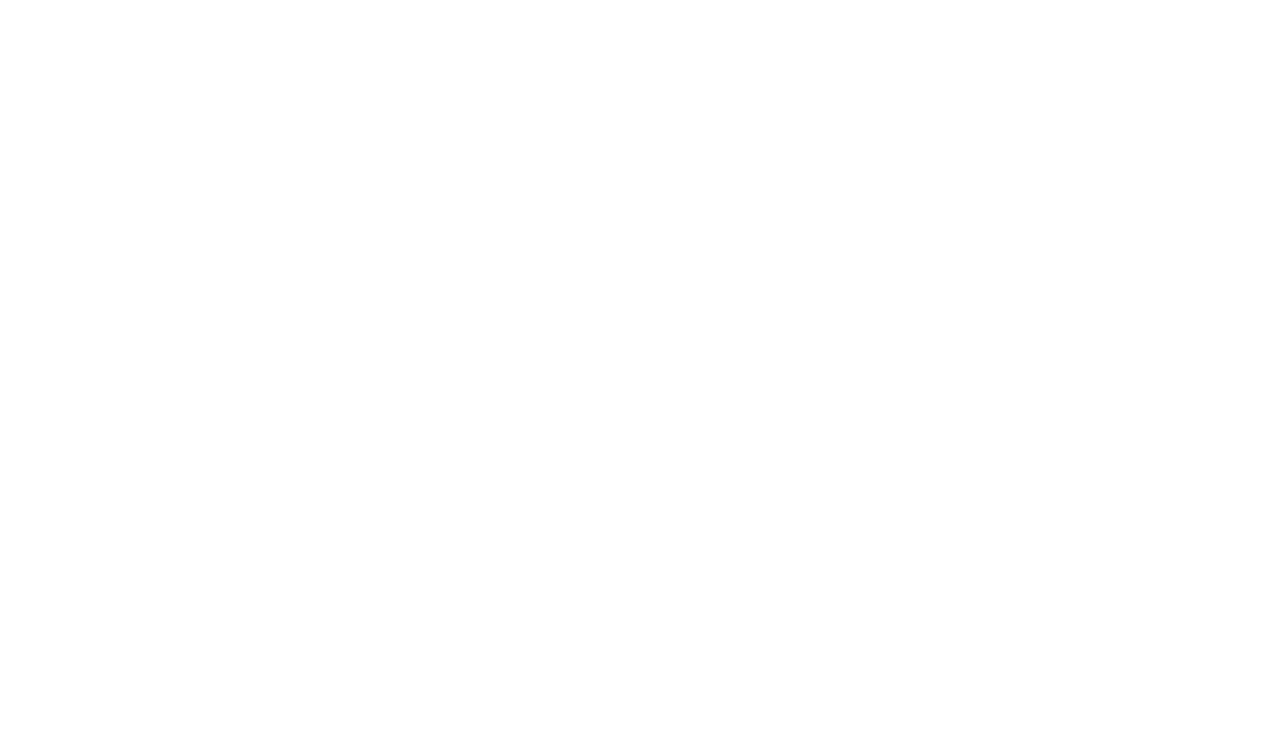
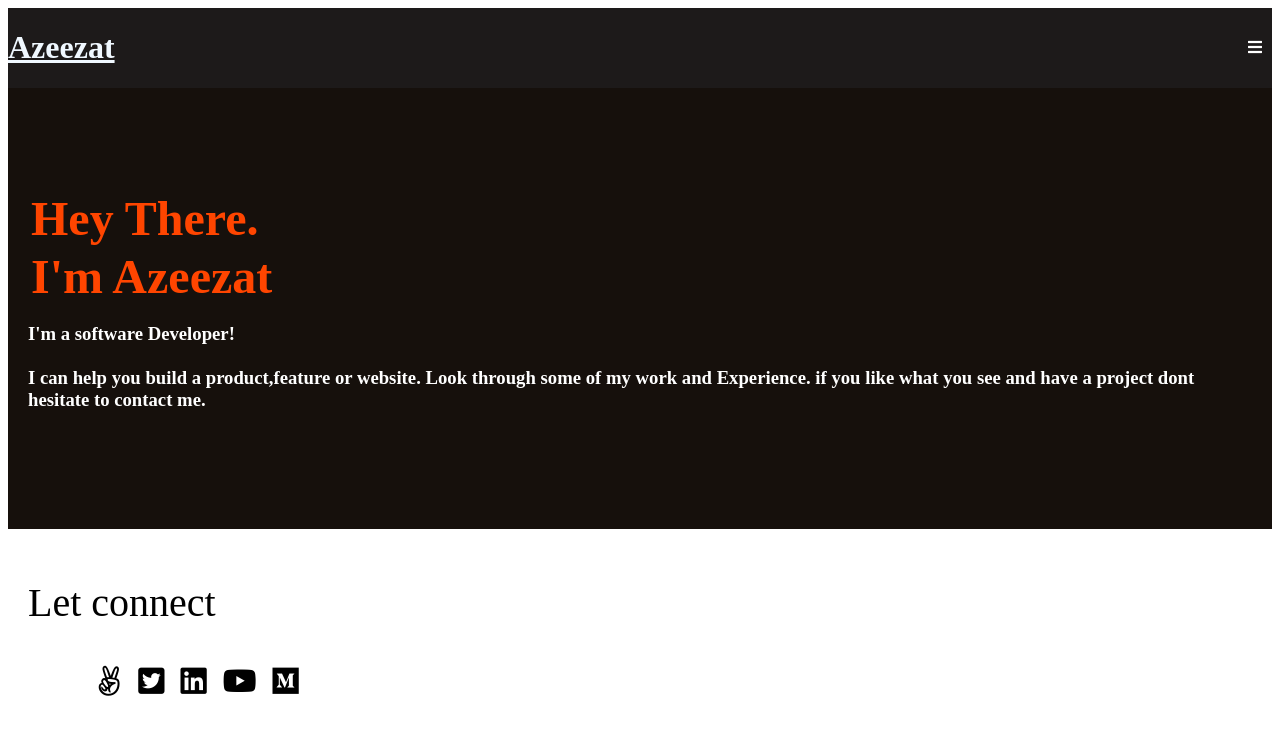
Before and after one commit to oluwajuwon8/Portfolio, a plain HTML site: page index.html in a window 1280 px wide. Drawn offline with Linux system fonts and the light colour scheme; a web font is replaced by a local one.

Commit message:
added code snippet to html and css

```diff
--- a/index.html
+++ b/index.html
@@ -5,9 +5,56 @@
     <meta http-equiv="X-UA-Compatible" content="IE=edge">
     <meta name="viewport" content="width=device-width, initial-scale=1.0">
     <title>Document</title>
-    <link rel="stylesheet" href="style.css">
+    <link rel="stylesheet" type="text/css" href="style.css"/>
+    <link rel="preconnect" href="https://fonts.gstatic.com"/>
+    <link
+    href="https://fonts.googleapis.com/css2?family=josein+sans:ital,wght@0,100;0,200;0,300;0,400;0,500;0,600;0,700;1,100;1,200;1,300;1,400;1,500;1,600;1,700;&display=swap"
+    rel="stylesheet"/>
+    <link
+    rel="stylesheet"
+    href="https://cdnjs.cloudflare.com/ajax/libs/font-awesome/5.15.4/css/all.min.css"
+    integrity="sha512-1ycn6IcaQQ40/MKBW2W4Rhis/DbILU74C1vSrLJxCq57o941Ym01SwNsOMqvEBFlcgUa6xLiPY/NS5R+E6ztJQ=="
+    crossorigin="anonymous"referrerpolicy="no-referrer"/>
 </head>
 <body>
-
+    <header>
+    <h1><a href="#"> Azeezat </a></h1>
+    <nav>
+        <ul>
+        <li><i class="fas fa-bars"></i></li>
+        </ul>
+    </nav>
+    </header>
+    <section class="content">
+    <h4>Hey There.</h4>
+    <h4>I'm Azeezat</h4>
+    <h3>
+        I'm a software Developer! <br />
+        <br />
+        I can help you build a product,feature or website. Look through some of
+        my work and Experience. if you like what you see and have a project dont
+        hesitate to contact me.
+    </h3>
+    </section>
+    <div class="social">
+        Let connect
+    <ul class="icons">
+        <li>
+        <a href="#"><i class="fab fa-angellist"></i></a>
+        </li>
+        <li>
+        <a href="#"><i class="fab fa-twitter-square"></i></a>
+        </li>
+        <li>
+        <a href="#"><i class="fab fa-linkedin"></i></a>
+        </li>
+        <li>
+    <a href="#"><i class="fab fa-youtube"></i></a>
+        </li>
+        <li>
+        <a href="#"><i class="fab fa-medium"></i></a>
+        </li>
+    </ul>
+    </div>
 </body>
 </html>
--- a/style.css
+++ b/style.css
@@ -0,0 +1,60 @@
+header {
+    display: flex;
+    align-items: center;
+    justify-content: space-between;
+    background-color: rgb(29, 26, 26);
+}
+
+h1 a {
+color: aliceblue;
+}
+
+ul {
+    list-style: none;
+}
+
+.content {
+    text-align: left;
+    padding: 100px 20px;
+    background-color: #16100c;
+}
+
+nav li i {
+    color: aliceblue;
+}
+
+h4 {
+    font-size: 48px;
+    margin: 3px;
+    color: orangered;
+}
+
+h3 {
+    color: white;
+}
+
+.icons {
+    display: flex;
+    font-weight: bold;
+    font-size: 30px;
+    margin-left: 20px;
+    margin-bottom: 90px;
+}
+
+.social {
+    text-align: left;
+    font-size: 40px;
+    margin-top: 50px;
+    margin-left: 20px;
+}
+
+.fab {
+    color: black;
+    padding: 0 8px;
+    margin-top: 10px;
+}
+
+.fa-bars {
+    color: white;
+    padding-right: 10px;
+}
```
